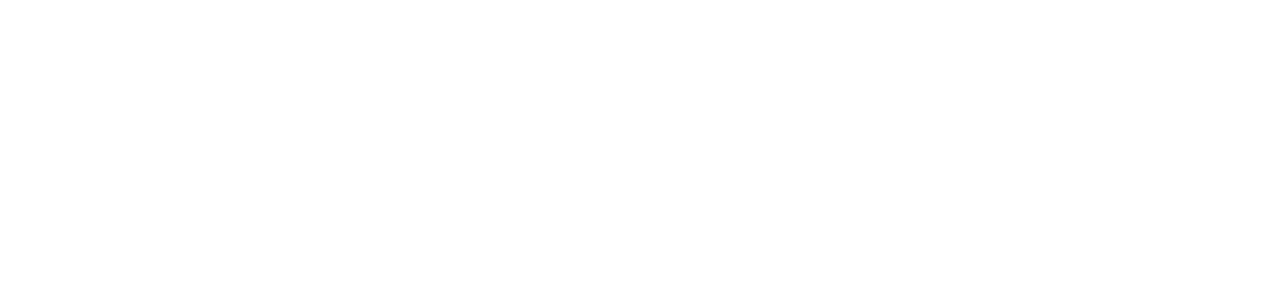
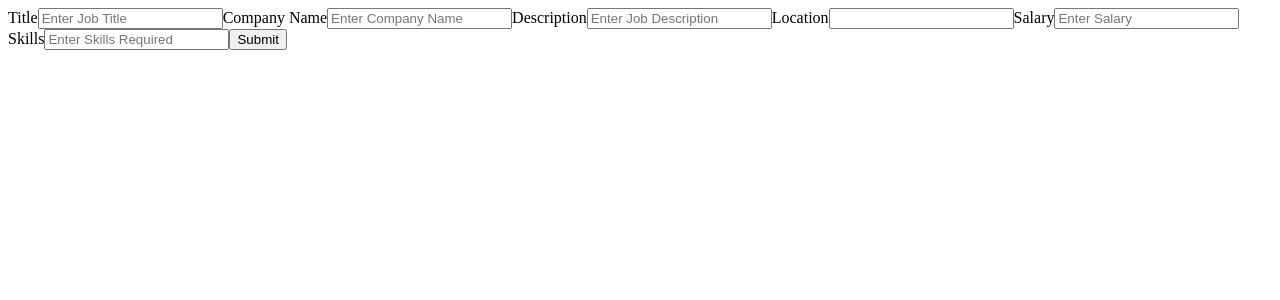
Before and after one commit to chaitanyabakare90/FitFind_Job_Portal, a React app in the folder frontend/: page /jobs in a window 1280 px wide. Before the commit this address had no page. Shown: the top 300 px of the page. Built offline with nearby package versions, Linux system fonts and the light colour scheme; the HTML template or start-up script is replaced by a standard one.

Commit message:
Completed Job Creation Route

```diff
--- a/frontend/src/App.jsx
+++ b/frontend/src/App.jsx
@@ -6,6 +6,7 @@
 import EmpolyerDashboard from "./pages/EmpolyerDashboard"
 import SeekerDashboard from "./pages/SeekerDashboard"
 import ProtectedRoute from "./components/ProtectedRoute"
+import CreateJob from "./pages/CreateJob"
 
 function App() {
   return (
@@ -17,6 +18,7 @@
         <Route path="/login" element={<Login/>}></Route>
         <Route path="/employer/dashboard" element={<ProtectedRoute role="employer"><EmpolyerDashboard/> </ProtectedRoute>}></Route>
         <Route path="/seeker/dashboard" element={<ProtectedRoute role="seeker"><SeekerDashboard/> </ProtectedRoute>}></Route>
+        <Route path="/jobs" element={<CreateJob></CreateJob>}></Route>
       </Routes>
     </>
   )
--- /dev/null
+++ b/frontend/src/pages/CreateJob.jsx
@@ -0,0 +1,120 @@
+import { useState } from "react"
+import axios from "axios"
+export default function CreateJob() {
+    let [formData, setFormData] = useState({
+        title: "",
+        company: "",
+        description: "",
+        location: "",
+        salary: "",
+        skills: []
+    });
+   let handleInputChange = (event) => {
+    const { name, value } = event.target;
+        if (name === "skills") {
+            setFormData((currData) => ({
+                ...currData,
+                skills: value.split(",").map((skill) => skill.trim())
+                // for skills becaz someone can enter more spaces in between
+            }));
+        } else {
+            setFormData((currData) => ({
+                ...currData,
+                [name]: value
+            }));
+        }
+    };
+    let handleOnSubmit = async (event) =>{
+        event.preventDefault();
+        setFormData({
+            title: "",
+            company: "",
+            description: "",
+            location: "",
+            salary: "",
+            skills: []
+        })
+        let token = localStorage.getItem("token")
+        try{
+            const response = await axios.post("http://localhost:8080/jobs",
+                formData,
+                {
+                    headers :{
+                        Authorization: `Bearer ${token}`
+                    }
+                }
+            );
+        }catch(err){
+            console.log(err.message);
+        }
+    }
+
+    return (
+        <>
+            <div className="container">
+                <form onSubmit={handleOnSubmit}>
+                    <label htmlFor="title">Title</label>
+                    <input
+                        type="text"
+                        name="title"
+                        id="title"
+                        value={formData.title}
+                        placeholder="Enter Job Title"
+                        onChange={handleInputChange}
+                        required
+                    />
+                    <label htmlFor="company">Company Name</label>
+                    <input
+                        type="text"
+                        name="company"
+                        id="company"
+                        value={formData.company}
+                        placeholder="Enter Company Name"
+                        onChange={handleInputChange}
+                        required
+                    />
+                    <label htmlFor="description">Description</label>
+                    <input
+                        type="text"
+                        name="description"
+                        id="description"
+                        value={formData.description}
+                        placeholder="Enter Job Description"
+                        onChange={handleInputChange}
+                        required
+                    />
+                    <label htmlFor="location">Location</label>
+                    <input
+                        type="text"
+                        name="location"
+                        id="location"
+                        value={formData.location}
+                        onChange={handleInputChange}
+                        required
+                    />
+                    <label htmlFor="salary">Salary</label>
+                    <input
+                        type="number"
+                        name="salary"
+                        id="salary"
+                        value={formData.salary}
+                        placeholder="Enter Salary"
+                        onChange={handleInputChange}
+                        required
+                    />
+                    <label htmlFor="skills">Skills</label>
+                    <input
+                        type="text"
+                        name="skills"
+                        id="skills"
+                        value={formData.skills.join(",")}
+                        placeholder="Enter Skills Required"
+                        onChange={handleInputChange}
+                        required
+                    />
+                    <button>Submit</button>
+                </form>
+            </div>
+        </>
+    )
+}
--- a/frontend/src/pages/EmpolyerDashboard.jsx
+++ b/frontend/src/pages/EmpolyerDashboard.jsx
@@ -12,8 +12,7 @@
 
     return (
         <>
-            <h1>Welcome Seeker</h1>
-
+            <h1>Welcome Employer</h1>
             <button onClick={handleLogout}>
                 Logout
             </button>
```
Also changed, not shown: 2 other files (tests, documents, lock files or other folders).
